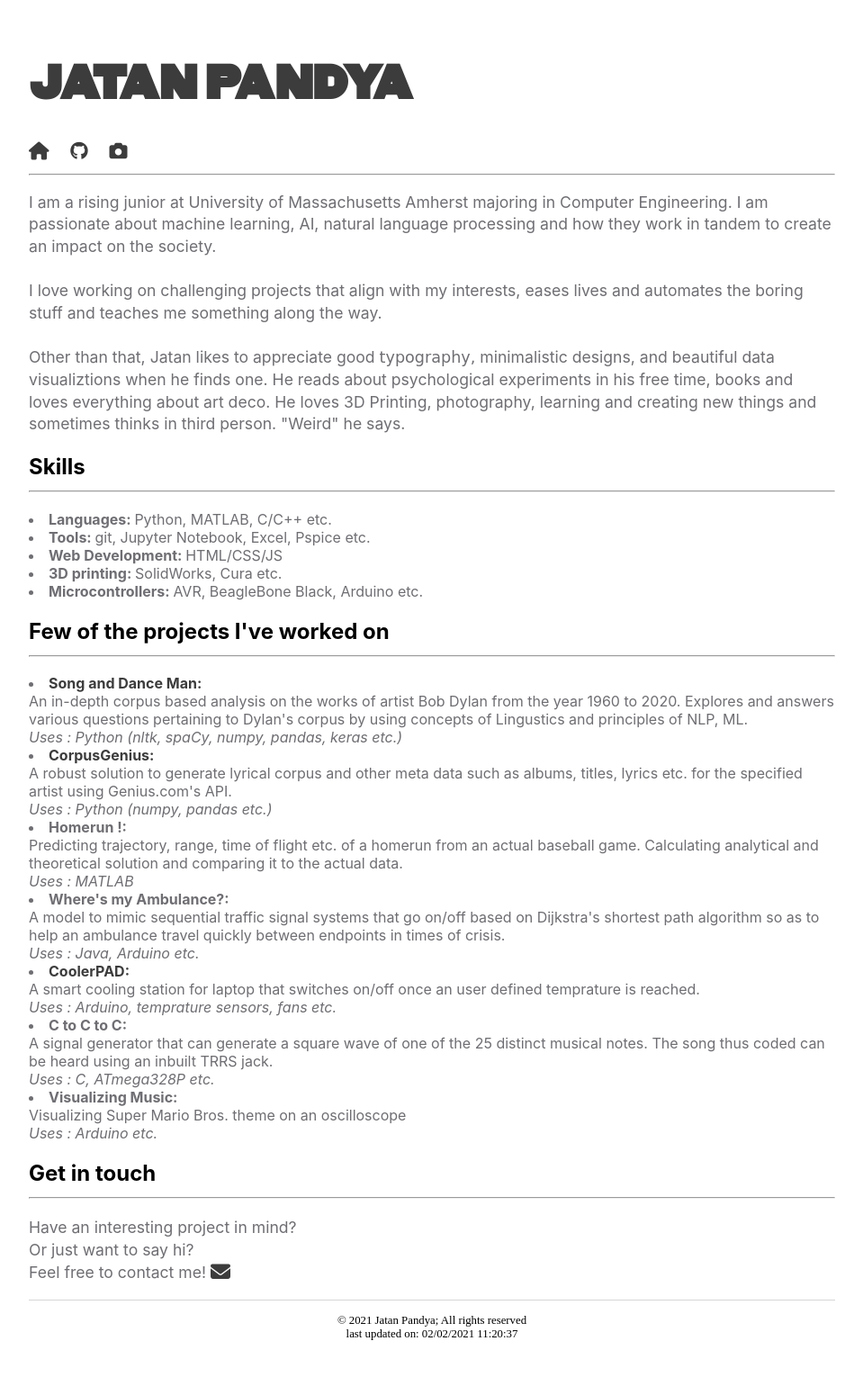
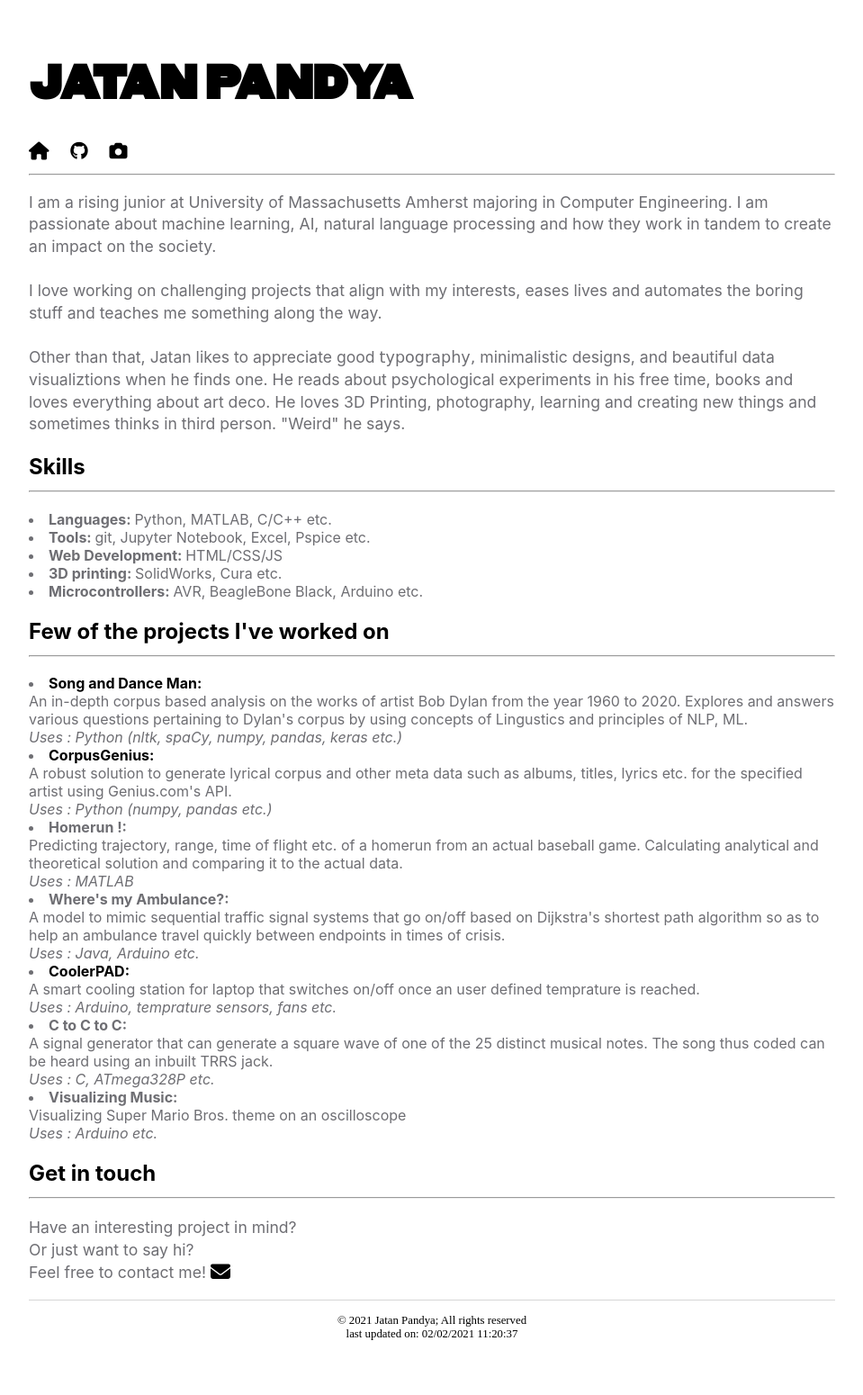
Before and after one commit to jatanjay/jatanjay.github.io, a Jekyll site: the page built from index.html, in a window 1280 px wide. Shown: the whole page at 90% size, without its empty margins (160-1119 px from the left). Built offline with Jekyll 4.4.1, drawn with Linux system fonts in a browser that asks for light colours; nearby versions of some CDN libraries; some web fonts are replaced.

Commit message:
Update main.css

```diff
--- a/css/main.css
+++ b/css/main.css
@@ -27,7 +27,7 @@ nav ul li, footer ul li {
 
 a {
     text-decoration: none;
-    color: rgb(60, 60, 60);
+    color: black;
 }
 
 a:hover {
```
